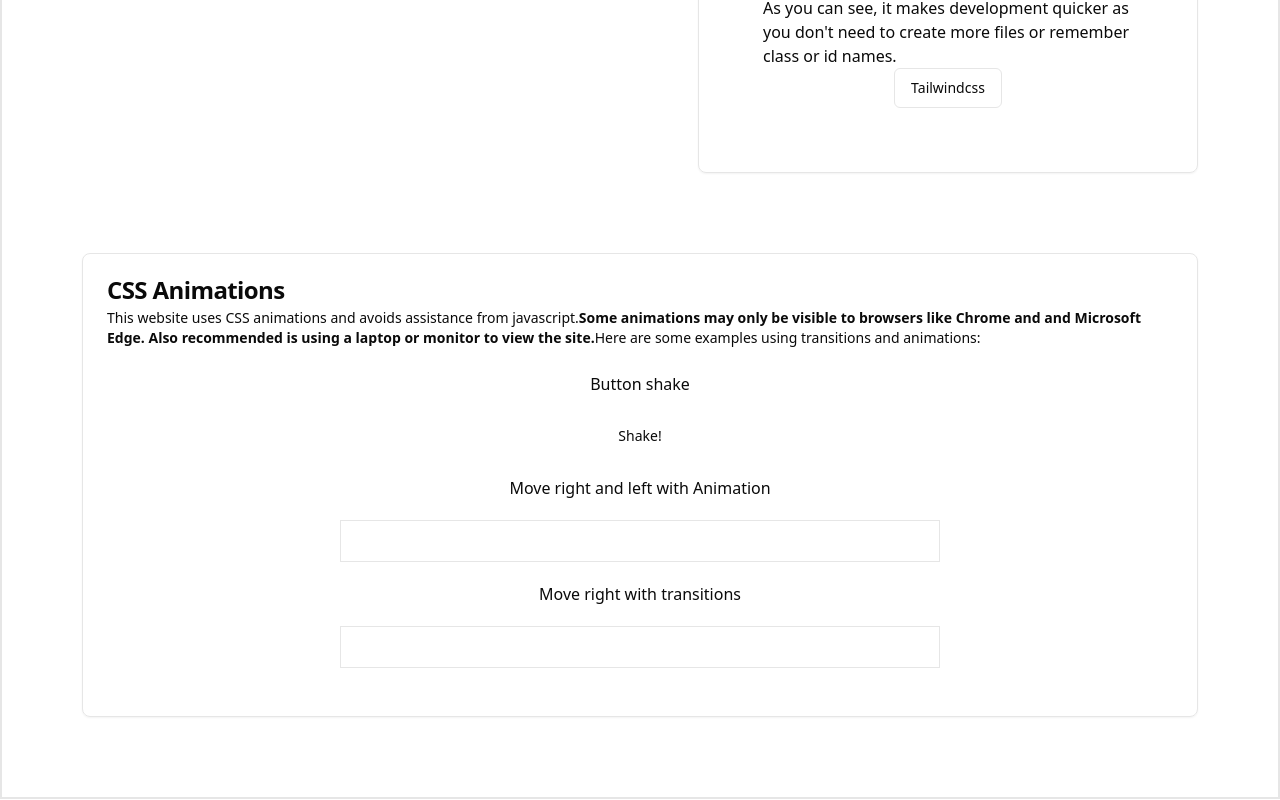
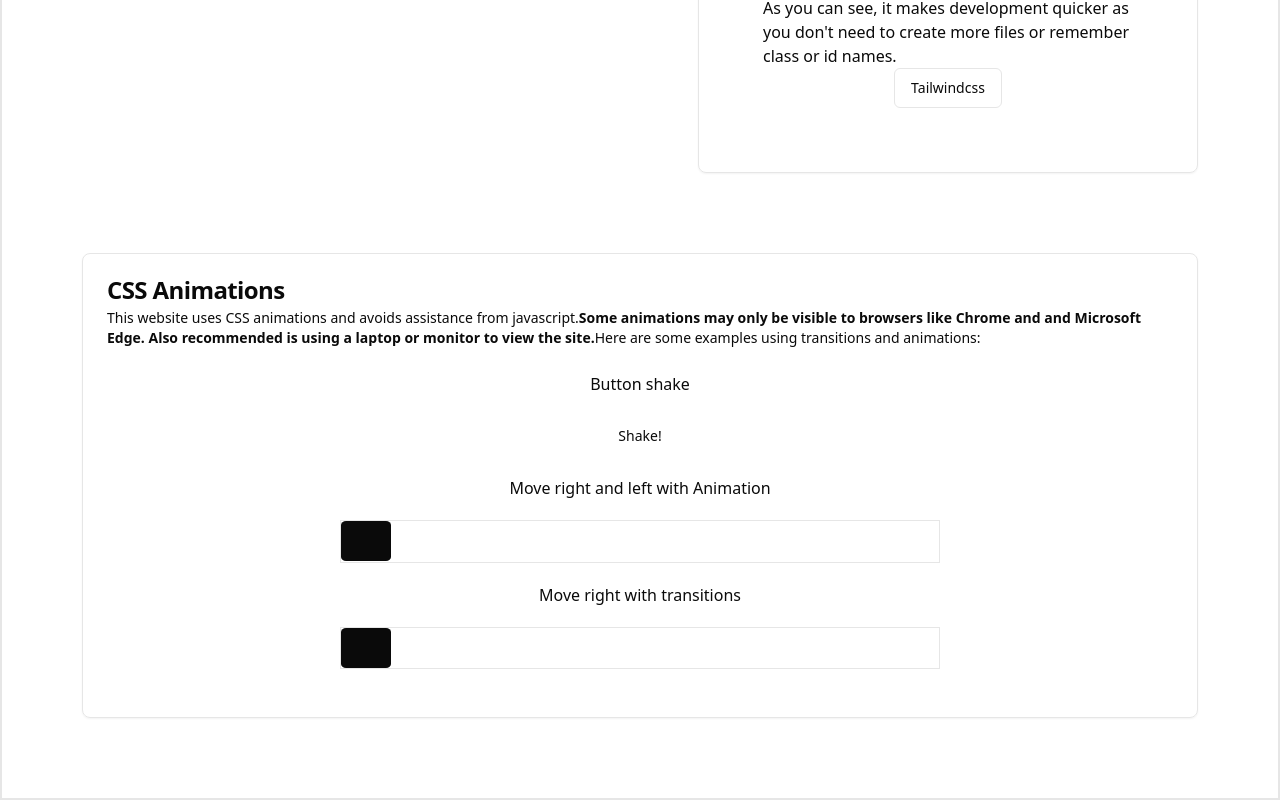
Before and after one commit to petergoodwin28/Personal-Portfolio-Website, a Next.js app: page / in a window 1280 px wide. Shown: the part 3843-4643 px from the top of the page. Built offline with nearby package versions, Linux system fonts and the light colour scheme.

Commit message:
updated abousite animation card, about image translation, and certification card heights according to section heights

```diff
--- a/app/AboutSiteCards.tsx
+++ b/app/AboutSiteCards.tsx
@@ -237,11 +237,11 @@ export default function AboutSiteCards() {
               <Button className="shake">Shake!</Button>
               Move right and left with Animation
               <div className="border move-left-right">
-                <Button></Button>
+                <button></button>
               </div>
               Move right with transitions
               <div className="border move-right">
-                <Button></Button>
+                <button></button>
               </div>
             </div>
           </CardContent>
--- a/app/globals.scss
+++ b/app/globals.scss
@@ -279,6 +279,9 @@
 .move-right button {
   --move-button-width: 50px;
   width: var(--move-button-width);
+  height: 40px;
+  background-color: var(--foreground);
+  border-radius: 10%;
 
   /* Initial transform and transition setup */
   transform: translateX(0);
@@ -297,11 +300,15 @@
 .move-left-right {
   --move-button-container-width: 600px;
   width: var(--move-button-container-width);
+  height: 43px;
   overflow: hidden;
 }
 
 .move-left-right button {
   --move-button-width: 50px;
+  height: 40px;
+  background-color: var(--foreground);
+  border-radius: 10%;
 
   transform: translateX(0);
   transition: transform 3s ease;
@@ -496,7 +503,7 @@
 @media (prefers-reduced-motion: no-preference) {
   .scroll-in-left {
     position: absolute;
-    top: 290%;
+    // top: 290%;
     animation-fill-mode: both;
     animation: scroll-in-left linear forwards;
     animation-range-start: entry 600px;
@@ -506,7 +513,7 @@
 
   .scroll-in-right {
     position: absolute;
-    top: 310%;
+    // top: 310%;
 
     animation-fill-mode: both;
     animation: scroll-in-right linear forwards;
@@ -517,7 +524,7 @@
 
   .scroll-in-left-delay {
     position: absolute;
-    top: 330%;
+    // top: 330%;
 
     animation-fill-mode: both;
     animation: scroll-in-left linear forwards;
--- a/app/resume/About.tsx
+++ b/app/resume/About.tsx
@@ -3,10 +3,10 @@ import Image from 'next/image'
 
 function About() {
   return (
-    <section className="flex flex-col items-center mt-20 ">
+    <section id="about" className="flex flex-col items-center mt-20 ">
       {/* Image */}
       <div className="fade-out-scroll border-2 rounded-full overflow-hidden w-[500px] h-[500px] mb-32">
-        <Image src="/meImage1.jpg"  width={500} height={500} alt="image" />
+        <Image src="/meImage1.jpg"  width={500} height={500}  alt="image" className="transform translate-y-[-170px]"/>
       </div>
 
       {/* Description */}
--- a/app/resume/Certifications.tsx
+++ b/app/resume/Certifications.tsx
@@ -1,10 +1,34 @@
+"use client";
 import { Card, CardHeader, CardContent } from "@/components/ui/card";
-import React from "react";
+import React, { useEffect } from "react";
 
 function Certifications() {
+  useEffect(() => {
+    // section heights
+    const about = document.getElementById("about")?.offsetHeight;
+    const skills = document.getElementById("skills")?.offsetHeight;
+    const certifications = document.getElementById("certifications")?.offsetHeight;
+    // elements in certifications
+    const h1 = document.querySelector("h1")?.offsetHeight;
+    const element1 = document.querySelector(".scroll-in-left");
+    const element2 = document.querySelector(".scroll-in-right");
+    const element3 = document.querySelector(".scroll-in-left-delay");
+
+    if (about && skills && certifications && h1 && element1 instanceof HTMLElement && element2 instanceof HTMLElement && element3 instanceof HTMLElement) {
+      const sectionHeight = certifications;
+      const h1Height = h1;
+      element1.style.top = `${h1Height + sectionHeight + about + skills}px`;
+      element2.style.top = `${h1Height + sectionHeight + about + skills + 150}px`;
+      element3.style.top = `${h1Height + sectionHeight + about + skills + 300}px`;
+    }
+  }, []); // Empty dependency array to run only once on mount
+
   return (
-    <section className=" w-full flex flex-col items-center h-[100vh]">
-      <h1 className="font-extralight text-3xl prose text-center">
+    <section
+      id="certifications"
+      className=" w-full flex flex-col items-center h-[100vh]"
+    >
+      <h1 className="font-extralight text-5xl prose text-center lg:mt-32 md:mt-20">
         Certifications
       </h1>
 
--- a/app/resume/Skills.tsx
+++ b/app/resume/Skills.tsx
@@ -15,7 +15,7 @@ function Skills() {
     "Next.js",
   ];
   return (
-    <section className="mt-44 mb-52 flex flex-col items-center w-full">
+    <section id="skills" className="mt-44 mb-52 flex flex-col items-center w-full">
       {/* className="autoscroll-container ml-auto mr-auto" */}
       <h1 className="prose font-extralight text-3xl mb-20 ">
         Skills, Languages, and Tools
```
